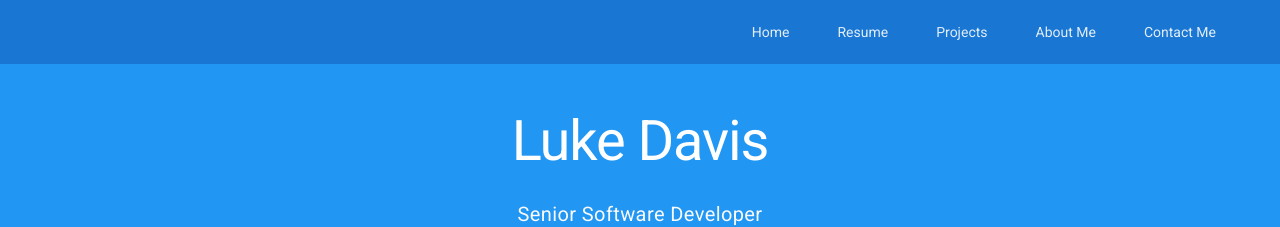
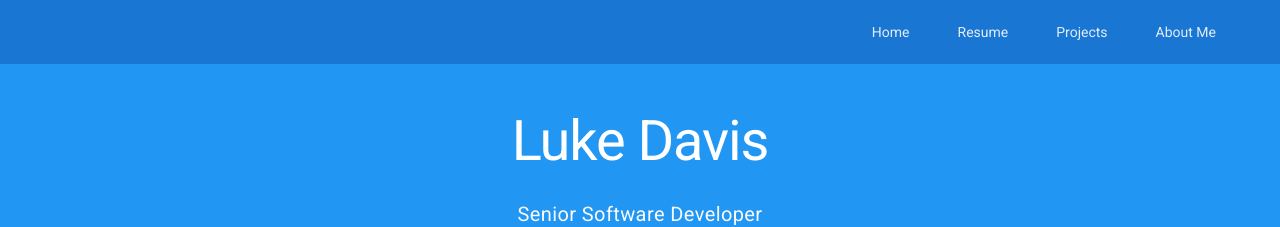
Before and after one commit to spookyd/spookyd.github.io, a Jekyll site: the page built from index.html, in a window 1280 px wide. Shown: the top 227 px of the page. Built offline with Jekyll 4.4.1, drawn with Linux system fonts in a browser that asks for light colours; nearby versions of some CDN libraries.

Commit message:
Removed contact me for now

```diff
--- a/_includes/navigation.html
+++ b/_includes/navigation.html
@@ -4,4 +4,4 @@
 <a href="/projects" class="{{ layout_class }} {% if page.nav_id == 'projects' %}is-active{% endif %}">Projects</a>
 <!--<a href="/blog" class="{{ layout_class }} {% if page.nav_id == 'blog' %}is-active{% endif %}">Blog</a>-->
 <a href="/about" class="{{ layout_class }} {% if page.nav_id == 'about' %}is-active{% endif %}">About Me</a>
-<a href="#" class="{{ layout_class }} {% if page.nav_id == 'contact' %}is-active{% endif %}">Contact Me</a>
+<!--<a href="#" class="{{ layout_class }} {% if page.nav_id == 'contact' %}is-active{% endif %}">Contact Me</a>-->
```
